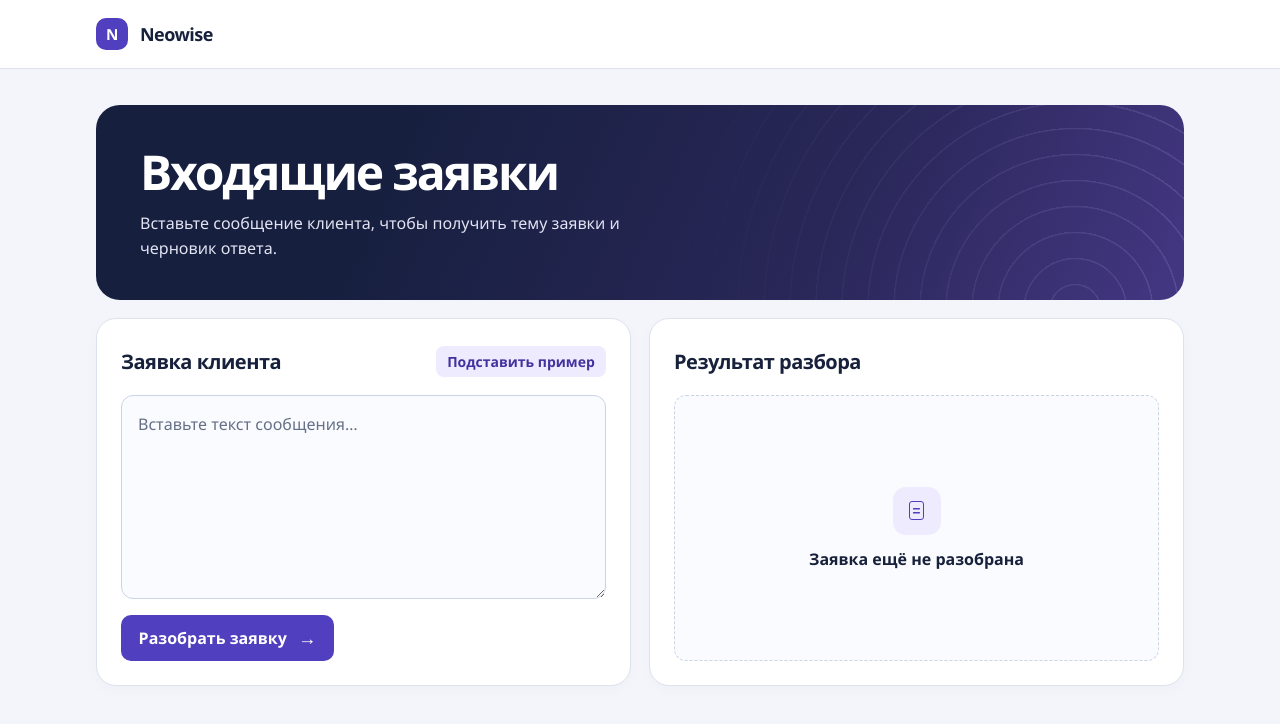
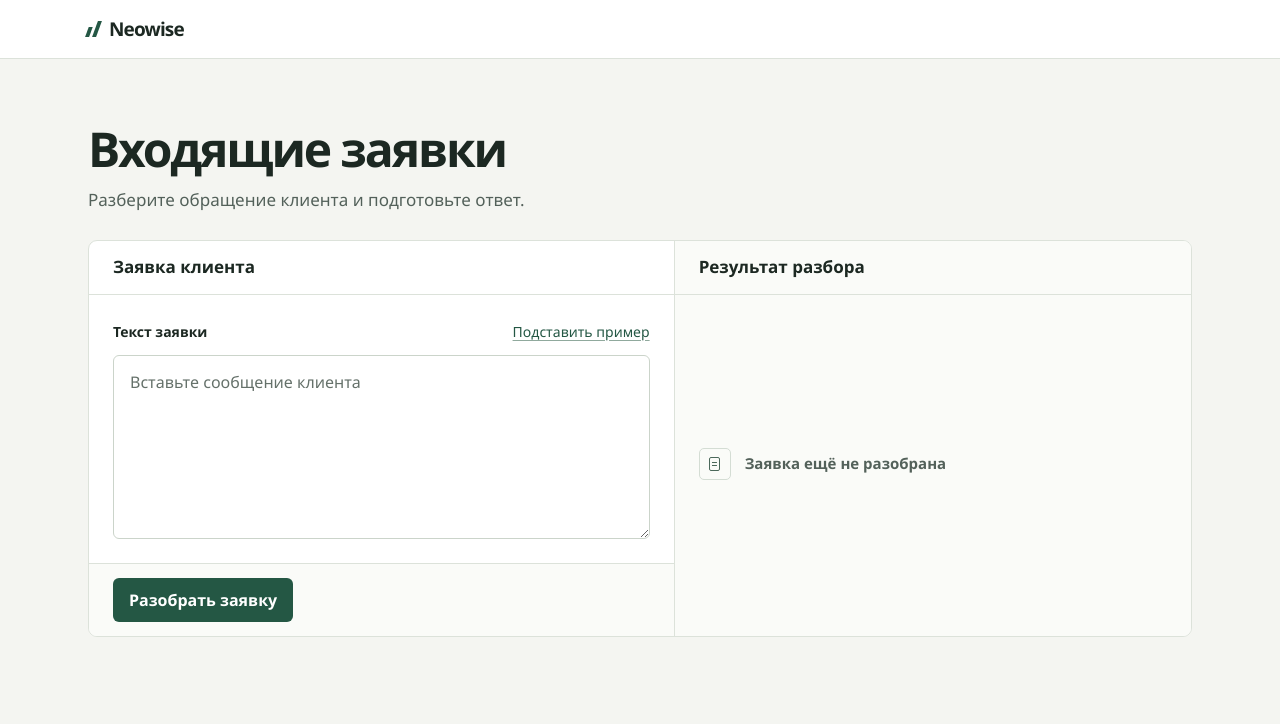
Before and after one commit to hannavaro/neowise-candidate-triage, a plain HTML site: page index.html in a window 1280 px wide. Drawn offline with Linux system fonts and the light colour scheme.

Commit message:
Переделал интерфейс разбора заявок

```diff
--- a/index.html
+++ b/index.html
@@ -3,19 +3,19 @@
 <head>
   <meta charset="utf-8">
   <meta name="viewport" content="width=device-width, initial-scale=1">
-  <meta name="theme-color" content="#f3f5fa">
+  <meta name="theme-color" content="#f4f5f1">
   <title>Входящие заявки · Neowise</title>
   <style>
     :root {
       color-scheme: light;
-      --ink: #17213b;
-      --muted: #56627a;
-      --line: #dce2ee;
-      --accent: #503fbe;
-      --soft-accent: #eeebff;
-      font-family: "Segoe UI", system-ui, sans-serif;
+      --ink: #1c2822;
+      --muted: #53615a;
+      --line: #dce2da;
+      --accent: #245744;
+      --canvas: #f4f5f1;
+      font-family: "Aptos", "Segoe UI", system-ui, sans-serif;
       color: var(--ink);
-      background: #f3f5fa;
+      background: var(--canvas);
     }
 
     *, *::before, *::after { box-sizing: border-box; }
@@ -24,218 +24,238 @@
     button, textarea { font: inherit; }
     button { cursor: pointer; }
     button:disabled { cursor: default; }
-    :focus-visible { outline: 3px solid #7461e2; outline-offset: 3px; }
+    :focus-visible { outline: 2px solid #467b63; outline-offset: 3px; }
 
-    .wrap { width: min(68rem, calc(100% - 3rem)); margin-inline: auto; }
-    .masthead { background: #fff; border-bottom: 1px solid var(--line); }
-    .masthead .wrap { display: flex; align-items: center; min-height: 4.25rem; }
-    .brand { display: inline-flex; align-items: center; gap: .75rem; font-size: 1.125rem; font-weight: 750; letter-spacing: -.03em; }
+    .wrap { width: min(69rem, calc(100% - 4rem)); margin-inline: auto; }
+    .masthead { border-bottom: 1px solid var(--line); background: #fff; }
+    .masthead .wrap { display: flex; align-items: center; min-height: 3.625rem; }
+    .brand {
+      display: inline-flex;
+      align-items: center;
+      gap: .625rem;
+      font-size: 1.1875rem;
+      font-weight: 700;
+      letter-spacing: -.045em;
+    }
     .brand-mark {
+      display: inline-grid;
+      grid-template-columns: repeat(2, 4px);
+      align-items: end;
+      gap: 3px;
+      height: 1rem;
+      transform: skewX(-20deg);
+    }
+    .brand-mark::before, .brand-mark::after { content: ""; background: var(--accent); }
+    .brand-mark::before { height: 65%; }
+    .brand-mark::after { height: 100%; }
+
+    main { padding-block: clamp(2rem, 5vw, 4rem) 3rem; }
+    h1, h2, h3, p, dl, dd { margin: 0; }
+    h1 { font-size: clamp(2rem, 5vw, 3rem); line-height: 1.08; font-weight: 650; letter-spacing: -.045em; }
+    .intro p { margin-top: .75rem; color: var(--muted); font-size: 1.0625rem; line-height: 1.5; }
+
+    .workspace {
       display: grid;
-      place-items: center;
-      width: 2rem;
-      height: 2rem;
-      border-radius: 10px;
-      color: white;
-      background: var(--accent);
-      font-size: .95rem;
-      font-weight: 800;
+      grid-template-columns: minmax(0, 1.13fr) minmax(0, 1fr);
+      margin-top: 1.75rem;
+      border: 1px solid var(--line);
+      border-radius: 9px;
+      background: #fff;
     }
-
-    main { padding-block: 2.25rem 3rem; }
-    .intro {
-      position: relative;
-      overflow: hidden;
-      isolation: isolate;
-      padding: 2.5rem 2.75rem;
-      border-radius: 24px;
-      background: linear-gradient(115deg, #161f3e 25%, #292758 67%, #443783);
-      color: #fff;
+    .panel { display: flex; flex-direction: column; min-width: 0; }
+    .panel + .panel { border-inline-start: 1px solid var(--line); }
+    .panel-heading {
+      display: flex;
+      align-items: center;
+      min-height: 3.375rem;
+      padding: .875rem 1.5rem;
+      border-bottom: 1px solid var(--line);
     }
-    .intro::after {
-      content: "";
-      position: absolute;
-      z-index: -1;
-      inset: 0;
-      background: repeating-radial-gradient(circle at 90% 105%, transparent 0 24px, #c8bcff28 25px 26px);
-      mask-image: linear-gradient(to right, transparent 54%, black);
+    .panel-heading h2 { font-size: 1.0625rem; line-height: 1.35; font-weight: 650; }
+    .panel-body { flex: 1; padding: 1.25rem 1.5rem 1.5rem; }
+    .field-heading {
+      display: flex;
+      align-items: center;
+      justify-content: space-between;
+      flex-wrap: wrap;
+      gap: .125rem 1rem;
+      margin-bottom: .5rem;
     }
-    h1, h2, h3, p { margin: 0; }
-    h1 { font-size: clamp(2rem, 5vw, 3rem); line-height: 1.12; font-weight: 750; letter-spacing: -.045em; }
-    .intro p { max-width: 34rem; margin-top: .75rem; color: #e2e4f3; line-height: 1.55; }
-
-    .workspace { display: grid; grid-template-columns: repeat(2, minmax(0, 1fr)); gap: 1.125rem; margin-top: 1.125rem; }
-    .card {
-      display: flex;
-      flex-direction: column;
-      min-width: 0;
-      min-height: 23rem;
-      padding: 1.5rem;
-      border: 1px solid var(--line);
-      border-radius: 20px;
-      background: #fff;
-      box-shadow: 0 4px 14px #1e2c4d06;
+    .field-heading label { font-size: .875rem; font-weight: 650; }
+    .example {
+      min-height: 2rem;
+      padding: .25rem 0;
+      border: 0;
+      background: transparent;
+      color: var(--accent);
+      font-size: .875rem;
+      text-decoration: underline;
+      text-decoration-color: #90a99d;
+      text-underline-offset: .2em;
     }
-    .card-heading { display: flex; align-items: center; justify-content: space-between; gap: .5rem 1rem; flex-wrap: wrap; min-height: 2.25rem; margin-bottom: 1rem; }
-    h2 { font-size: 1.25rem; line-height: 1.35; font-weight: 730; letter-spacing: -.025em; }
-    .example {
-      padding: .375rem .7rem;
-      border: 0;
-      border-radius: 8px;
-      background: var(--soft-accent);
-      color: #43319e;
-      font-size: .875rem;
-      font-weight: 650;
-    }
-    .example:hover:not(:disabled) { background: #e4dfff; }
+    .example:hover:not(:disabled) { text-decoration-color: currentColor; }
     .example:disabled { opacity: .55; }
-    .visually-hidden { position: absolute; width: 1px; height: 1px; overflow: hidden; clip-path: inset(50%); white-space: nowrap; }
     textarea {
       display: block;
-      flex: 1;
       width: 100%;
-      min-height: 11rem;
-      padding: 1rem;
+      min-height: 11.5rem;
+      padding: .875rem 1rem;
       resize: vertical;
-      border: 1px solid #cbd4e5;
-      border-radius: 12px;
+      border: 1px solid #cbd4ca;
+      border-radius: 6px;
       color: var(--ink);
-      background: #fafbfe;
+      background: #fff;
       line-height: 1.6;
     }
-    textarea::placeholder { color: #657087; }
-    textarea[aria-invalid="true"] { border-color: #b13845; }
-    .input-error { margin-top: .55rem; color: #a12636; font-size: .875rem; }
+    textarea::placeholder { color: #65716a; }
+    textarea[aria-invalid="true"] { border-color: #ad3a36; }
+    .input-error { margin-top: .5rem; color: #a02a27; font-size: .875rem; }
+    .panel-footer {
+      padding: .875rem 1.5rem;
+      border-top: 1px solid var(--line);
+      border-bottom-left-radius: 8px;
+      background: #fafbf8;
+    }
     .submit {
       display: inline-flex;
       align-items: center;
       justify-content: center;
-      gap: .7rem;
-      align-self: flex-start;
-      min-height: 2.9rem;
-      margin-top: 1rem;
-      padding: .65rem 1.1rem;
+      min-width: 9.5rem;
+      min-height: 2.75rem;
+      padding: .5rem 1rem;
       border: 0;
-      border-radius: 10px;
+      border-radius: 6px;
       background: var(--accent);
       color: #fff;
       font-weight: 650;
     }
-    .submit:hover:not(:disabled) { background: #40319f; }
-    .submit:disabled { background: #6255b1; }
-    .submit-icon { font-size: 1.15rem; line-height: 1; }
+    .submit:hover:not(:disabled) { background: #183f31; }
+    .submit:active:not(:disabled) { background: #123427; }
+    .submit:disabled { background: #49685b; }
 
-    .result { display: flex; flex: 1; flex-direction: column; }
+    .panel-result { border-radius: 0 8px 8px 0; background: #fafbf8; }
+    .result { display: flex; flex-direction: column; }
     .status {
-      display: grid;
+      display: flex;
+      align-items: center;
       flex: 1;
-      place-content: center;
-      justify-items: center;
-      gap: .55rem;
-      min-height: 14rem;
-      padding: 1.35rem;
-      border: 1px dashed #cbd4e5;
-      border-radius: 12px;
-      background: #fafbfe;
-      text-align: center;
+      gap: .875rem;
+      min-height: 10rem;
+      padding: .875rem 0;
+      color: var(--muted);
     }
-    .status[data-state="manual"] { border: 1px solid #ebd7a9; background: #fffbf1; }
     .status-symbol {
       display: grid;
       place-items: center;
-      width: 3rem;
-      height: 3rem;
-      margin-bottom: .3rem;
-      border-radius: 13px;
-      background: var(--soft-accent);
-      color: var(--accent);
+      flex: 0 0 2rem;
+      height: 2rem;
+      border: 1px solid #d4ddd4;
+      border-radius: 5px;
+      color: #4b685a;
     }
     .status-symbol::before {
       content: "";
-      width: .95rem;
-      height: 1.2rem;
-      border: 1.5px solid currentColor;
-      border-radius: 3px;
-      background: linear-gradient(currentColor, currentColor) center 40% / 53% 1.5px no-repeat,
-                  linear-gradient(currentColor, currentColor) center 65% / 53% 1.5px no-repeat;
+      width: .7rem;
+      height: .875rem;
+      border: 1px solid currentColor;
+      border-radius: 2px;
+      background: linear-gradient(currentColor, currentColor) center 37% / 55% 1px no-repeat,
+                  linear-gradient(currentColor, currentColor) center 67% / 55% 1px no-repeat;
     }
     [data-state="pending"] .status-symbol::before {
-      width: 1.15rem;
-      height: 1.15rem;
-      border: 2px solid #c3baf3;
+      width: .875rem;
+      height: .875rem;
+      border: 1.5px solid #a9bcb0;
       border-top-color: currentColor;
       border-radius: 50%;
       background: none;
       animation: spin .75s linear infinite;
     }
-    [data-state="manual"] .status-symbol { color: #805211; background: #f8e8c4; }
+    .status[data-state="manual"] {
+      flex: 0 0 auto;
+      align-items: flex-start;
+      min-height: 0;
+      margin-top: .25rem;
+      padding: .875rem 1rem;
+      border-inline-start: 2px solid #a66d2d;
+      border-radius: 0 5px 5px 0;
+      color: #623c1e;
+      background: #f7efe2;
+    }
+    [data-state="manual"] .status-symbol { border-color: #e0ccaf; color: #80511e; }
     [data-state="manual"] .status-symbol::before {
       content: "!";
       width: auto;
       height: auto;
       border: 0;
       background: none;
-      font-size: 1.4rem;
-      font-weight: 750;
+      font-size: 1rem;
+      font-weight: 700;
     }
-    .status-title { font-weight: 700; }
-    .status-detail { max-width: 27ch; color: var(--muted); font-size: .9rem; line-height: 1.5; }
+    .status-title { font-size: .9375rem; font-weight: 650; line-height: 1.4; }
+    .status-detail { margin-top: .25rem; font-size: .875rem; line-height: 1.5; }
     .status-detail:empty { display: none; }
-    .topic-row { display: flex; flex-wrap: wrap; align-items: center; gap: .5rem .8rem; min-height: 2rem; }
-    .topic-label { color: var(--muted); font-size: .9rem; }
-    .topic { border-radius: 99px; padding: .3rem .7rem; background: var(--soft-accent); color: #43319e; font-size: .875rem; font-weight: 650; }
-    .draft { margin-top: 1rem; padding: 1rem; border: 1px solid var(--line); border-radius: 12px; background: #fafbfe; }
-    .draft h3 { margin-bottom: .5rem; font-size: .95rem; }
+    .topic-row { display: flex; flex-wrap: wrap; align-items: center; gap: .5rem .75rem; min-height: 2rem; }
+    .topic-label { color: var(--muted); font-size: .875rem; }
+    .topic { padding: .2rem .45rem; border-radius: 4px; background: #e8efe9; color: #254a3a; font-size: .875rem; font-weight: 650; }
+    .draft { margin-top: 1rem; padding-top: 1.125rem; border-top: 1px solid var(--line); }
+    .draft h3 { margin-bottom: .5rem; color: var(--muted); font-size: .875rem; font-weight: 650; }
     .draft p { white-space: pre-wrap; overflow-wrap: anywhere; line-height: 1.6; }
 
     @keyframes spin { to { transform: rotate(360deg); } }
-    @media (prefers-reduced-motion: reduce) { .status-symbol::before { animation: none !important; } }
+    @media (prefers-reduced-motion: reduce) { [data-state="pending"] .status-symbol::before { animation: none; } }
     @media (max-width: 46rem) {
-      .wrap { width: min(100% - 2rem, 38rem); }
-      main { padding-top: 1.25rem; }
-      .intro { padding: 1.55rem; border-radius: 19px; }
+      .wrap { width: min(38rem, calc(100% - 2rem)); }
+      .masthead .wrap { min-height: 3.25rem; }
       .workspace { grid-template-columns: minmax(0, 1fr); }
-      .card { min-height: auto; padding: 1.15rem; border-radius: 16px; }
-      .status { min-height: 11rem; }
+      .panel + .panel { border-inline-start: 0; border-top: 1px solid var(--line); }
+      .panel-result { border-radius: 0 0 8px 8px; }
+      .panel-footer { border-radius: 0; }
+      .panel-heading, .panel-body, .panel-footer { padding-inline: 1rem; }
+      .status { min-height: 5rem; }
+      textarea { min-height: 9.5rem; }
     }
-    @media (max-width: 26rem) { .submit { align-self: stretch; } }
+    @media (max-width: 26rem) { .submit { width: 100%; } }
   </style>
 </head>
 <body>
   <header class="masthead">
     <div class="wrap">
-      <div class="brand"><span class="brand-mark" aria-hidden="true">N</span>Neowise</div>
+      <div class="brand"><span class="brand-mark" aria-hidden="true"></span>Neowise</div>
     </div>
   </header>
   <main class="wrap">
     <div class="intro">
       <h1>Входящие заявки</h1>
-      <p>Вставьте сообщение клиента, чтобы получить тему заявки и черновик ответа.</p>
+      <p>Разберите обращение клиента и подготовьте ответ.</p>
     </div>
     <div class="workspace">
-      <form class="card" aria-labelledby="form-heading">
-        <div class="card-heading">
-          <h2 id="form-heading">Заявка клиента</h2>
-          <button class="example" id="example" type="button">Подставить пример</button>
+      <form class="panel" aria-labelledby="form-heading">
+        <div class="panel-heading"><h2 id="form-heading">Заявка клиента</h2></div>
+        <div class="panel-body">
+          <div class="field-heading">
+            <label for="message">Текст заявки</label>
+            <button class="example" id="example" type="button">Подставить пример</button>
+          </div>
+          <textarea id="message" rows="6" placeholder="Вставьте сообщение клиента" aria-describedby="input-error"></textarea>
+          <p class="input-error" id="input-error" role="alert" hidden>Введите текст заявки.</p>
         </div>
-        <label class="visually-hidden" for="message">Текст заявки</label>
-        <textarea id="message" rows="6" placeholder="Вставьте текст сообщения…" aria-describedby="input-error"></textarea>
-        <p class="input-error" id="input-error" role="alert" hidden>Введите текст заявки.</p>
-        <button class="submit" type="submit">
-          <span id="submit-label">Разобрать заявку</span>
-          <span class="submit-icon" aria-hidden="true">→</span>
-        </button>
+        <div class="panel-footer">
+          <button class="submit" type="submit">Разобрать заявку</button>
+        </div>
       </form>
-      <section class="card" aria-labelledby="result-heading">
-        <div class="card-heading"><h2 id="result-heading">Результат разбора</h2></div>
-        <div class="result" id="result" aria-live="polite" aria-atomic="true">
+      <section class="panel panel-result" aria-labelledby="result-heading">
+        <div class="panel-heading"><h2 id="result-heading">Результат разбора</h2></div>
+        <div class="panel-body result" id="result" aria-live="polite" aria-atomic="true">
           <div class="status" id="status" data-state="empty">
             <span class="status-symbol" aria-hidden="true"></span>
-            <p class="status-title" id="status-title">Заявка ещё не разобрана</p>
-            <p class="status-detail" id="status-detail"></p>
+            <div>
+              <p class="status-title" id="status-title">Заявка ещё не разобрана</p>
+              <p class="status-detail" id="status-detail"></p>
+            </div>
           </div>
           <div id="answer" hidden>
-            <div class="topic-row"><span class="topic-label">Тема заявки</span><span class="topic" id="topic"></span></div>
+            <dl class="topic-row"><dt class="topic-label">Тема заявки</dt><dd class="topic" id="topic"></dd></dl>
             <div class="draft"><h3>Черновик ответа</h3><p id="draft"></p></div>
           </div>
         </div>
@@ -247,7 +267,6 @@
     const message = document.querySelector("#message");
     const example = document.querySelector("#example");
     const button = form.querySelector('button[type="submit"]');
-    const submitLabel = document.querySelector("#submit-label");
     const inputError = document.querySelector("#input-error");
     const statusPanel = document.querySelector("#status");
     const statusTitle = document.querySelector("#status-title");
@@ -307,7 +326,7 @@
       button.disabled = true;
       example.disabled = true;
       message.readOnly = true;
-      submitLabel.textContent = "Разбираем…";
+      button.textContent = "Разбираем…";
       try {
         const reply = await fetch("/api/triage", {
           method: "POST",
@@ -332,7 +351,7 @@
         button.disabled = false;
         example.disabled = false;
         message.readOnly = false;
-        submitLabel.textContent = "Разобрать заявку";
+        button.textContent = "Разобрать заявку";
       }
     });
   </script>
```
